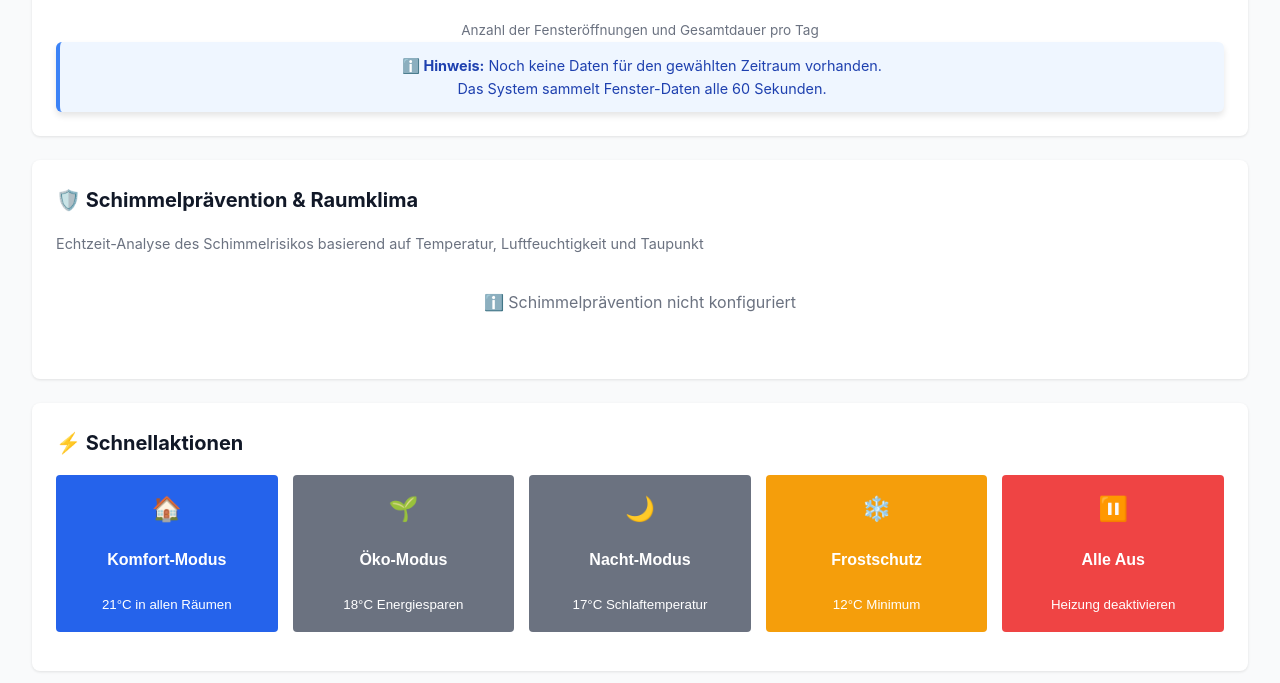
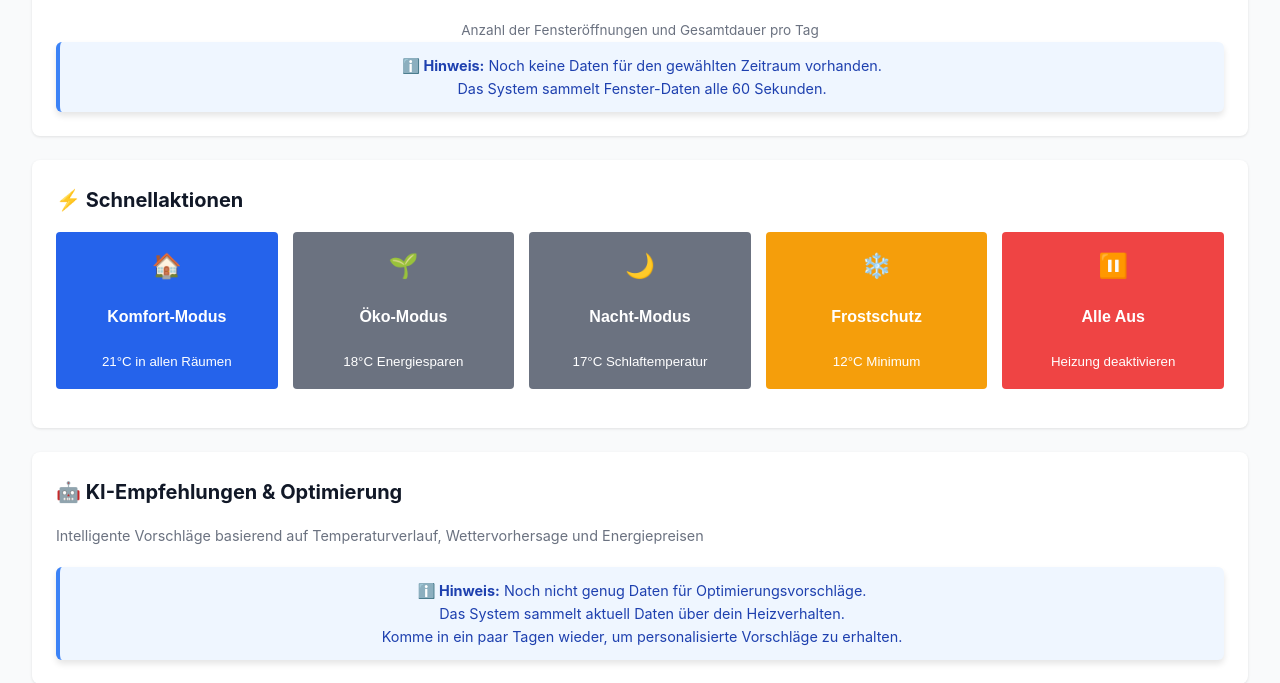
Before and after one commit to SHP-ART/KI-SYSTEM, a Flask app: page /heizung in a window 1280 px wide. Shown: the part 1931-2614 px from the top of the page. Run offline with Flask 3, Linux system fonts and the light colour scheme; data comes from the database, SQL or seed files in the repository; data that the repository does not hold is empty.

Commit message:
refactor: Remove mold prevention card from heating page
- Keep mold prevention only on bathroom automation page (/luftentfeuchten)
- Remove mold-prevention-card from heating.html
- Remove loadMoldPreventionStatus() call from heating page initialization
- Mold prevention is more relevant for bathroom than general heating

This avoids duplicate information and keeps the feature where it's most useful.

```diff
--- a/src/web/static/js/heating.js
+++ b/src/web/static/js/heating.js
@@ -35,7 +35,6 @@ document.addEventListener('DOMContentLoaded', () => {
     loadHeatingAnalytics();
 
     // Lade neue Features
-    loadMoldPreventionStatus();
     loadHumidityAlerts();
     loadVentilationRecommendations();
     loadShowerPredictions();
--- a/src/web/templates/heating.html
+++ b/src/web/templates/heating.html
@@ -141,24 +141,6 @@
                 <strong>ℹ️ Hinweis:</strong> Noch keine Daten für den gewählten Zeitraum vorhanden.
                 <br>Das System sammelt Fenster-Daten alle 60 Sekunden.
             </div>
-        </div>
-    </div>
-
-    <!-- Schimmelprävention & Raumklima -->
-    <div class="card" id="mold-prevention-card">
-        <h3>🛡️ Schimmelprävention & Raumklima</h3>
-        <p class="card-description">Echtzeit-Analyse des Schimmelrisikos basierend auf Temperatur, Luftfeuchtigkeit und Taupunkt</p>
-
-        <!-- Aktueller Status -->
-        <div id="mold-status-container" style="margin-bottom: 20px;">
-            <div class="loading" style="text-align: center; padding: 20px;">
-                Lade Schimmelrisiko-Analyse...
-            </div>
-        </div>
-
-        <!-- Historische Warnungen -->
-        <div id="humidity-alerts-container" style="display: none;">
-            <h4 style="margin: 20px 0 10px 0; font-size: 1em; color: #6b7280;">📋 Letzte Warnungen</h4>
         </div>
     </div>
 
```
